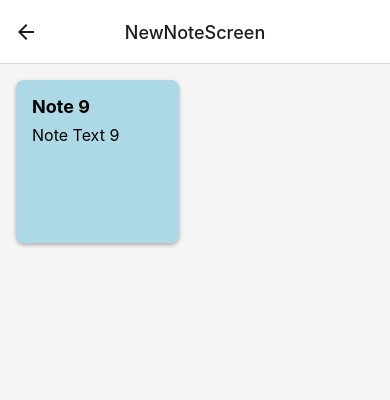
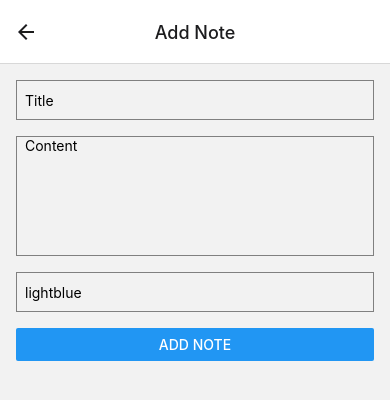
Before and after one commit to JuliusVitikainen/R8_AdvAppDev_Project, a React Native app: screen /NewNoteScreen in a window 390 px wide. Shown: the top 400 px of the page. Built offline with nearby package versions, Linux system fonts and the light colour scheme.

Commit message:
Added functionality to NewNoteScreen

```diff
--- a/screens/NewNoteScreen.tsx
+++ b/screens/NewNoteScreen.tsx
@@ -1,27 +1,55 @@
-import React, { useEffect } from 'react';
-import { View, StyleSheet, FlatList, TouchableOpacity, Text } from 'react-native';
+import React, { useEffect, useState } from 'react';
+import { View, TextInput, Button, StyleSheet } from 'react-native';
+import { useNoteContext } from '../contexts/NoteContext';
 import { useNavigation } from '@react-navigation/native';
 
-import Note from '../components/Note';
+const NewNoteScreen: React.FC = () => {
+    const navigation = useNavigation<any>();
 
-const NewNoteScreen: React.FC = () => {
-    const navigation = useNavigation();
+    useEffect(() => {
+        navigation.setOptions({
+            title: "Add Note"
+        });
+    }, [navigation]);
 
-    const newNote = [
-        {id: '9', title: "Note 9", content: "Note Text 9" } //Demo new note should have proper input possibility and way to add the new note to the existing list.
-    ];
+    const { addNote } = useNoteContext();
+    const [title, setTitle] = useState('');
+    const [content, setContent] = useState('');
+    const [color, setColor] = useState('lightblue');
 
-    const renderNote = ({ item }) => <Note title={item.title} content={item.content} color={item.color} />; //Needs better centering etc styling for making the note.
+    const handleAddNote = () => {
+        if (title.trim() !== '' && content.trim() !== '') {
+            addNote({
+                title,
+                content,
+                color,
+            });
+            navigation.navigate("NotesScreen");
+        }
+    };
 
     return (
         <View style={styles.container}>
-            <FlatList
-                data={newNote}
-                renderItem={renderNote}
-                keyExtractor={(item) => item.id}
-                numColumns={2}
-                contentContainerStyle={styles.noteList}
+            <TextInput
+                style={styles.titleInput}
+                placeholder="Title"
+                value={title}
+                onChangeText={(text) => setTitle(text)}
             />
+            <TextInput
+                style={styles.largeInput}
+                placeholder="Content"
+                value={content}
+                onChangeText={(text) => setContent(text)}
+                multiline
+            />
+            <TextInput
+                style={styles.titleInput}
+                placeholder="Color"
+                value={color}
+                onChangeText={(text) => setColor(text)}
+            />
+            <Button title="Add Note" onPress={handleAddNote} />
         </View>
     );
 };
@@ -29,18 +57,22 @@ const NewNoteScreen: React.FC = () => {
 const styles = StyleSheet.create({
     container: {
         flex: 1,
-        backgroundColor: "#f5f5f5",
+        padding: 16,
     },
-    noteList: {
+    titleInput: {
+        height: 40,
+        borderColor: 'gray',
+        borderWidth: 1,
+        marginBottom: 16,
         paddingHorizontal: 8,
-        paddingTop: 8,
     },
-    plusButton: {
-        marginRight: 16,
-    },
-    plusButtonText: {
-        fontSize: 24,
-        color: "blue"
+    largeInput: {
+        height: 120,
+        borderColor: 'gray',
+        borderWidth: 1,
+        marginBottom: 16,
+        paddingHorizontal: 8,
+        textAlignVertical: 'top',
     },
 });
 
--- a/screens/NotesScreen.tsx
+++ b/screens/NotesScreen.tsx
@@ -19,10 +19,7 @@ const NotesScreen: React.FC = () => {
                 <TouchableOpacity
                     style={styles.plusButton}
                     onPress={() => {
-                        addNote({
-                            title: "Test note",
-                            content: "Text"
-                        })
+                        navigation.navigate("NewNoteScreen");
                     }}
                 >
                     <Text style={styles.plusButtonText}>+</Text>
```
